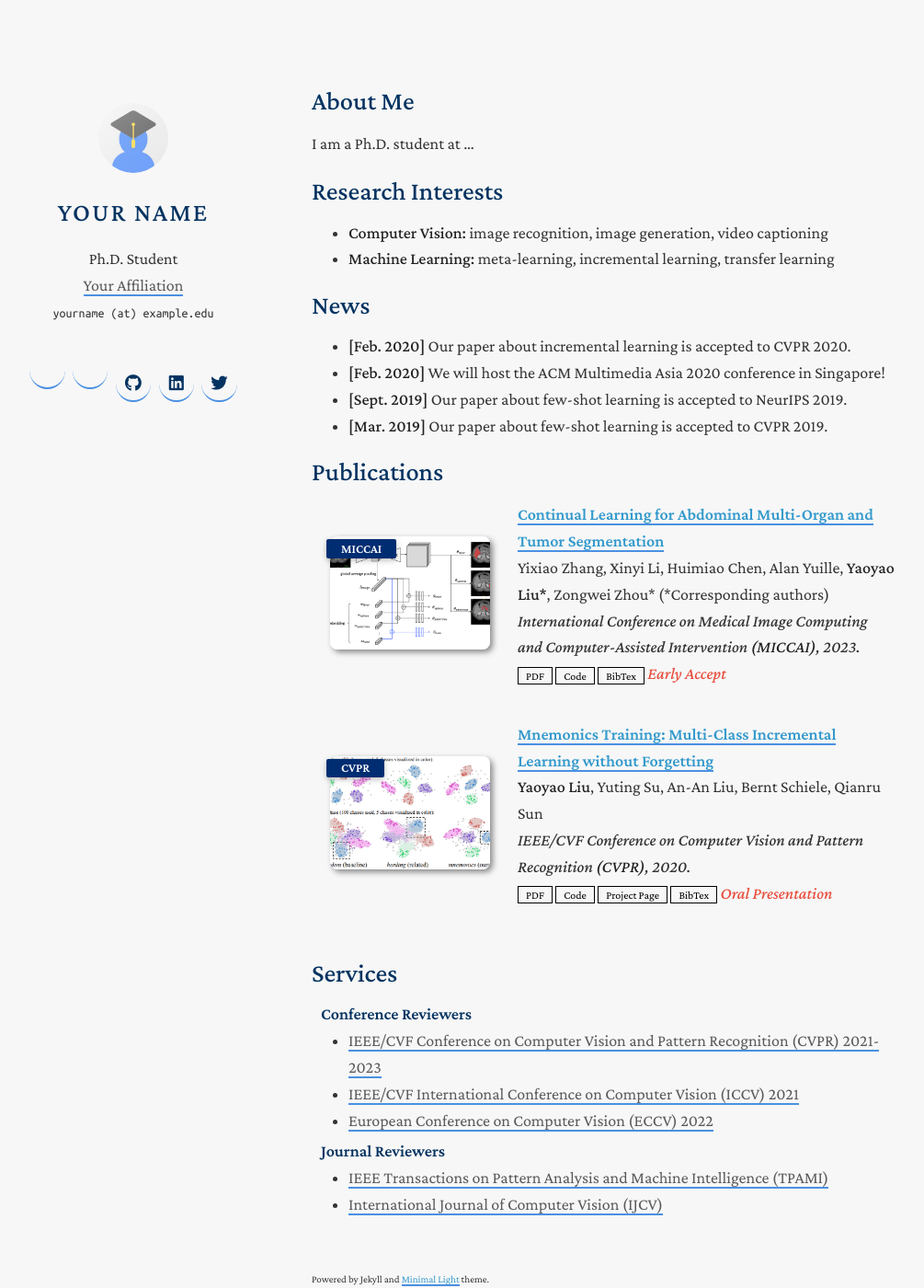
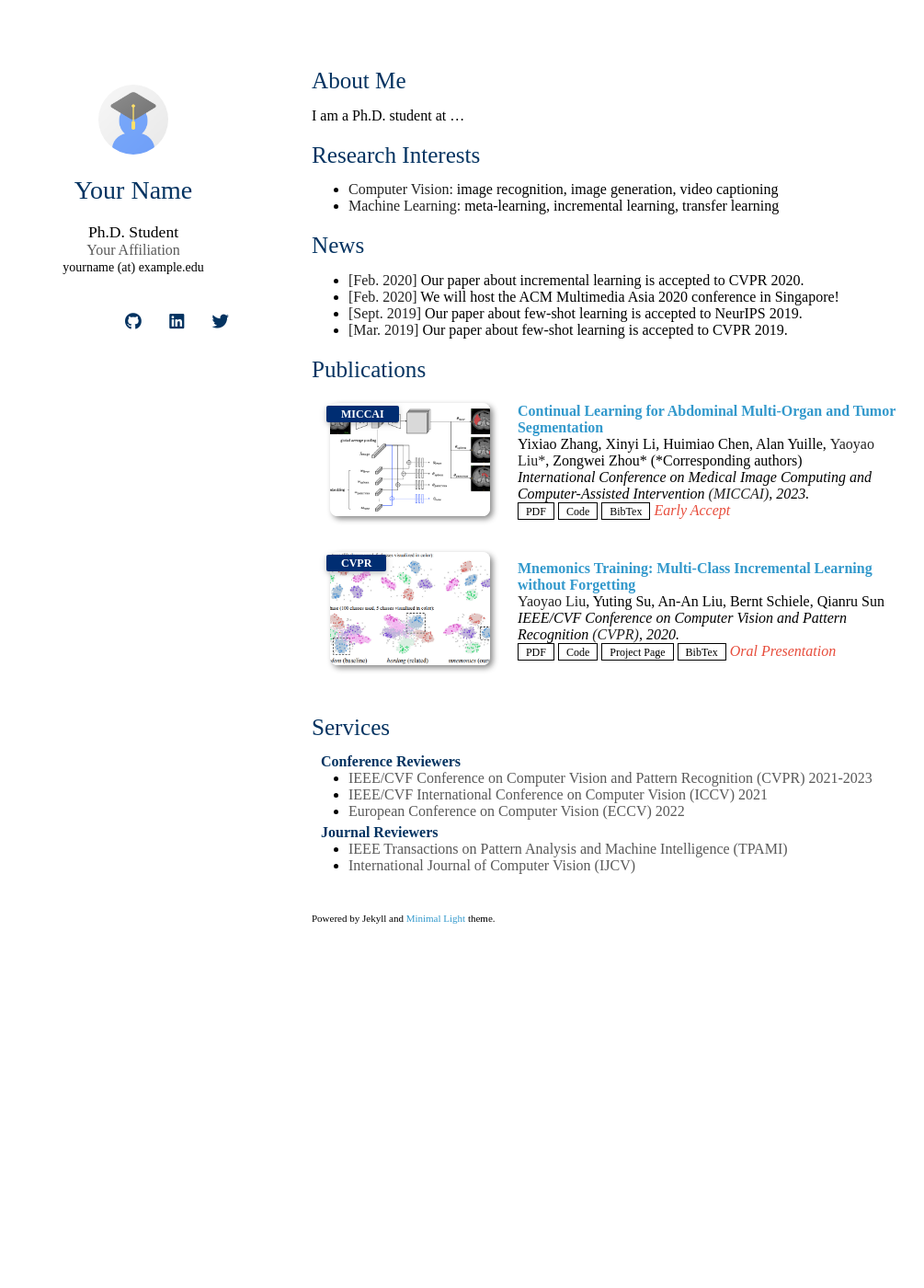
Before and after one commit to kailashg26/KailashGogineni.github.io, a Jekyll site: the page built from index.md, in a window 1280 px wide and 1400 px high. Shown: the whole window at 92% size, without its empty margins (131-1136 px from the left). Built offline with Jekyll 4.4.1, drawn with Linux system fonts in a browser that asks for light colours; nearby versions of some CDN libraries; a style sheet for code colours, icons or effects is not loaded; our own code applies the rules of GitHub Pages for plain Markdown files.

Commit message:
update-15

```diff
--- a/assets/css/font.css
+++ b/assets/css/font.css
@@ -1,66 +1,12 @@
+User
 @import url('https://fonts.googleapis.com/css2?family=Crimson+Pro:ital,wght@0,400;0,500;0,600;1,500;1,600&display=swap');
 @import url('https://fonts.googleapis.com/css2?family=Ubuntu+Mono&display=swap');
 
 body {
   background-color: #f7f7f7;
-  padding: 20px;
-  font: 18px/1.6 'Crimson Pro', sans-serif;
-  color: #333;
-  font-weight: 400;
-  margin: 0;
+  padding:0px;
+  font: 16.0px/1.5 Crimson Pro, Sans Serif;
+  color:#595959;
+  font-weight:400;
+  margin:0
 }
-
-h1 {
-  font-size: 36px;
-  font-weight: 600;
-  color: #ff6b6b;
-  text-transform: uppercase;
-  letter-spacing: 2px;
-  margin-bottom: 20px;
-}
-
-p {
-  line-height: 1.8;
-}
-
-blockquote {
-  font-style: italic;
-  border-left: 5px solid #ffcc70;
-  padding-left: 20px;
-  margin-left: 0;
-}
-
-code {
-  font-family: 'Ubuntu Mono', monospace;
-  background-color: #f0f0f0;
-  padding: 4px 8px;
-  border-radius: 4px;
-}
-
-a {
-  color: #4a90e2;
-  text-decoration: none;
-  border-bottom: 2px solid #4a90e2;
-  transition: border-color 0.3s ease;
-}
-
-a:hover {
-  border-color: #ff6b6b;
-}
-
-button {
-  font-family: 'Crimson Pro', sans-serif;
-  font-weight: 600;
-  font-size: 14px;
-  padding: 10px 20px;
-  background-color: #ff6b6b;
-  color: white;
-  border: none;
-  border-radius: 4px;
-  cursor: pointer;
-  transition: background-color 0.3s ease;
-}
-
-button:hover {
-  background-color: #ffcc70;
-}
```
